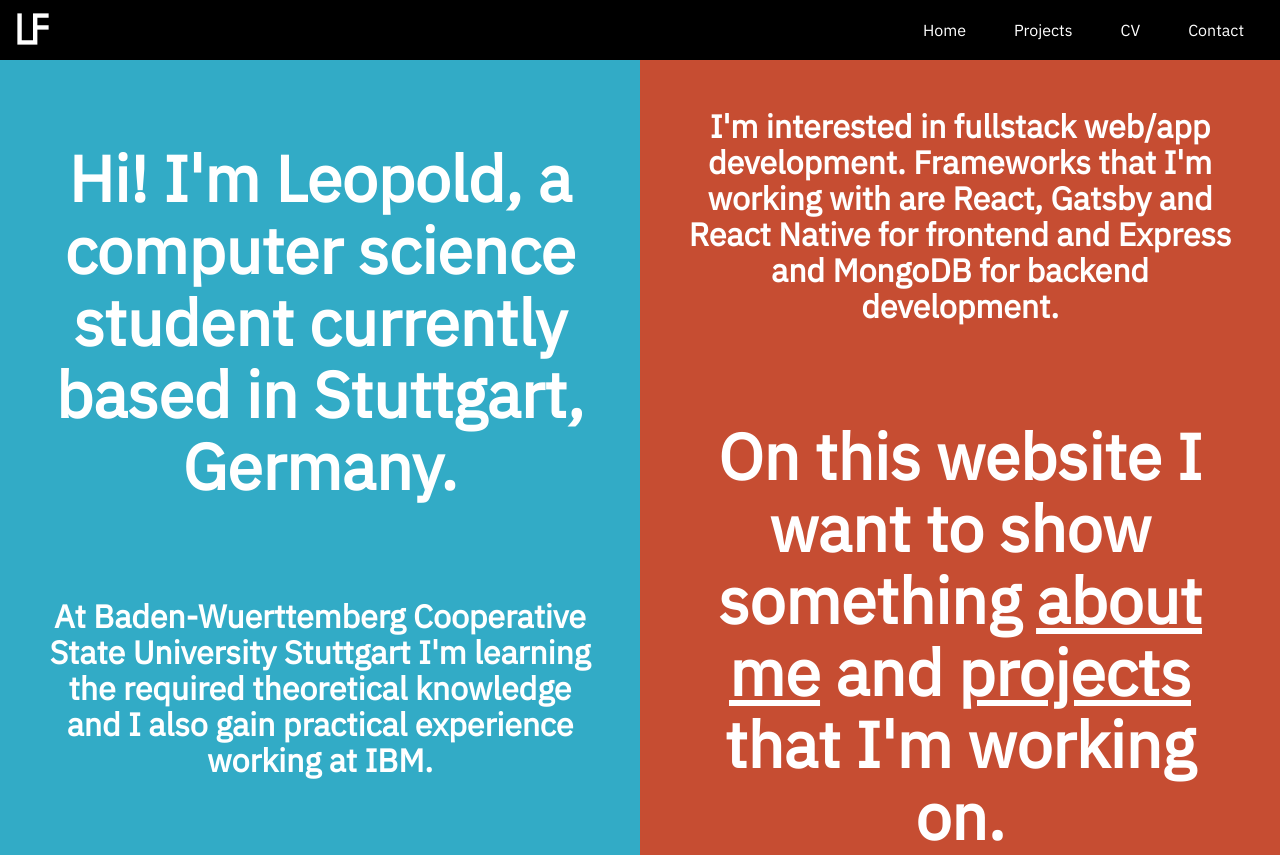
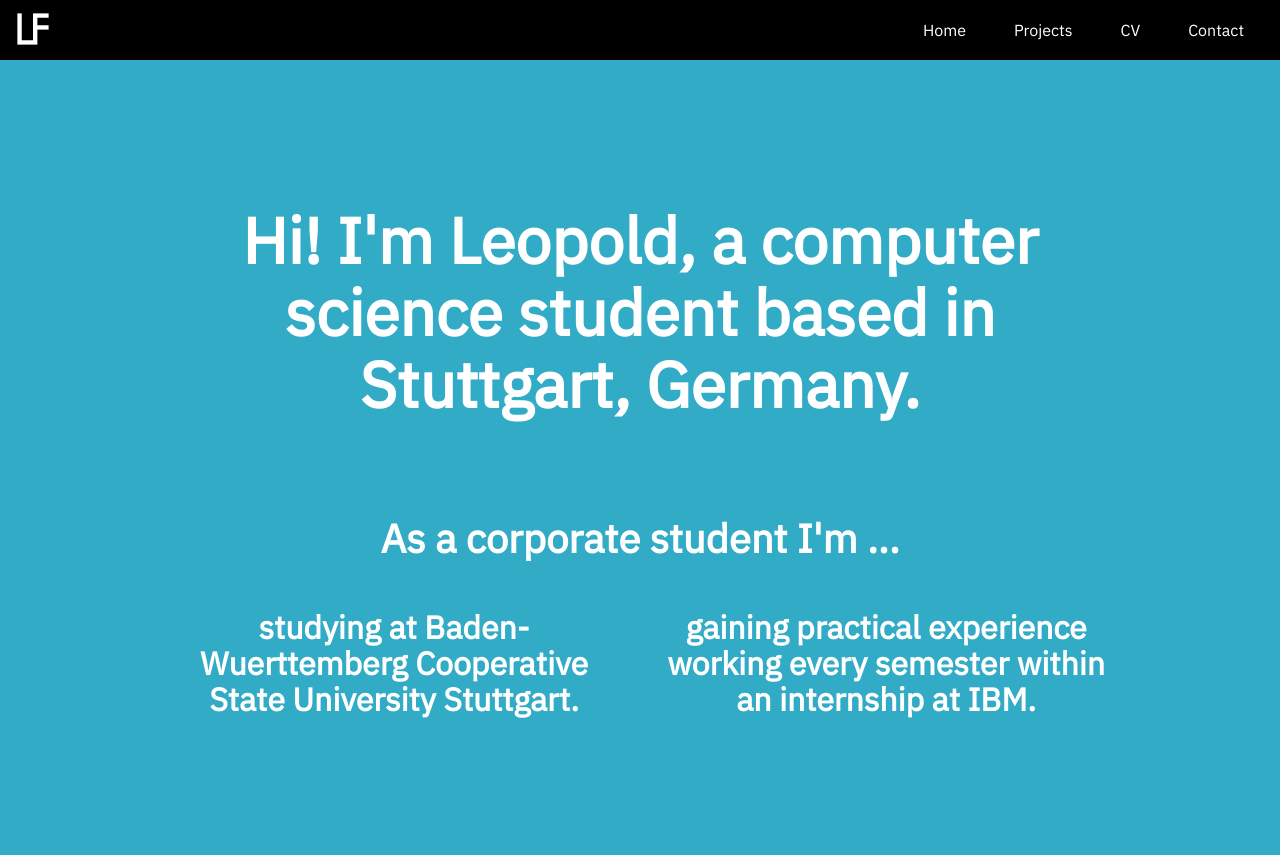
Before and after one commit to l7f19/leopold-fuchs.de, a Gatsby site: page / in a window 1280 px wide. Shown: the top 855 px of the page. Built offline with nearby package versions, Linux system fonts and the light colour scheme; Gatsby itself is replaced by a stand-in of ours.

Commit message:
restructured home page

```diff
--- a/src/pages/index.js
+++ b/src/pages/index.js
@@ -7,36 +7,46 @@ export default function Home({ data }) {
     return (
         <Layout>
             <Seo title="Home" />
-            <div class="columns is-gapless">
-                <div className="column">
                 <section class="hero is-fullheight is-link">
                     <div class="hero-body">
                         <div class="container has-text-centered">
                             <p class="title is-1 pb-6">
-                                    Hi! I'm Leopold, a computer science student currently based in Stuttgart, Germany.
+                                Hi! I'm Leopold, a computer science student based in Stuttgart, Germany.
                             </p>
-                                <p class="title is-3 mt-6">
-                                   At Baden-Wuerttemberg Cooperative State University Stuttgart I'm learning the required theoretical knowledge and I also gain practical experience working at IBM.
+                            <p class="title is-2 mt-6">
+                                As a corporate student I'm ...
+                            </p>
+                            <p className="title is-3 mt-6">
+                                <div class="columns">
+                                    <div className="column">
+                                        studying at Baden-Wuerttemberg Cooperative State University Stuttgart.
+                                    </div>
+                                    <div className="column">
+                                        gaining practical experience working every semester within an internship at IBM.
+                                    </div>
+                                </div>
                             </p>
                         </div>
                     </div>
                 </section>
-                </div>
-                <div className="column">
                 <section class="hero is-fullheight is-primary">
                     <div class="hero-body">
                         <div class="container has-text-centered">
-                                <p class="title is-3 mb-6">
-                                    I'm interested in fullstack web/app development. Frameworks that I'm working with are React, Gatsby and React Native for frontend and Express and MongoDB for backend development.
-                                </p>
-                                <p class="title is-1 pt-6">
+                            <p class="title is-1 pb-6">
                                 On this website I want to show something <Link className="keyword" to="/cv">about me</Link> and <Link className="keyword" to="/projects">projects</Link> that I'm working on.
                             </p>
+                            <p class="title is-2 pt-5 pb-4">
+                                I'm interested in fullstack web/app development and thereby mainly working with following technologies:
+                            </p>
+
+                            <p class="title is-2">
+                                React (Native) | Gatsby | ExpressJS | Google Firebase
+                            </p>
+
                         </div>
                     </div>
                 </section>
-                </div>
-            </div>
+
         </Layout>
     )
 }
```
Lines whose indentation alone changed are shown as unchanged.
